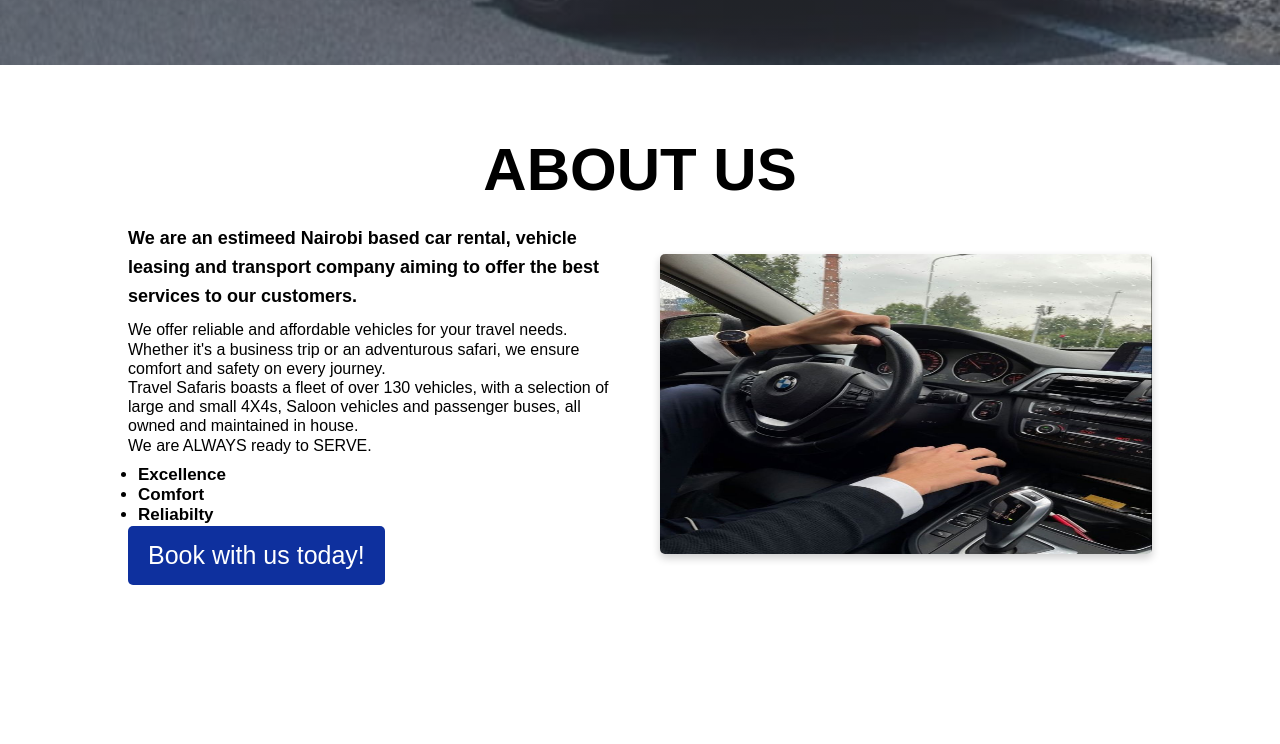
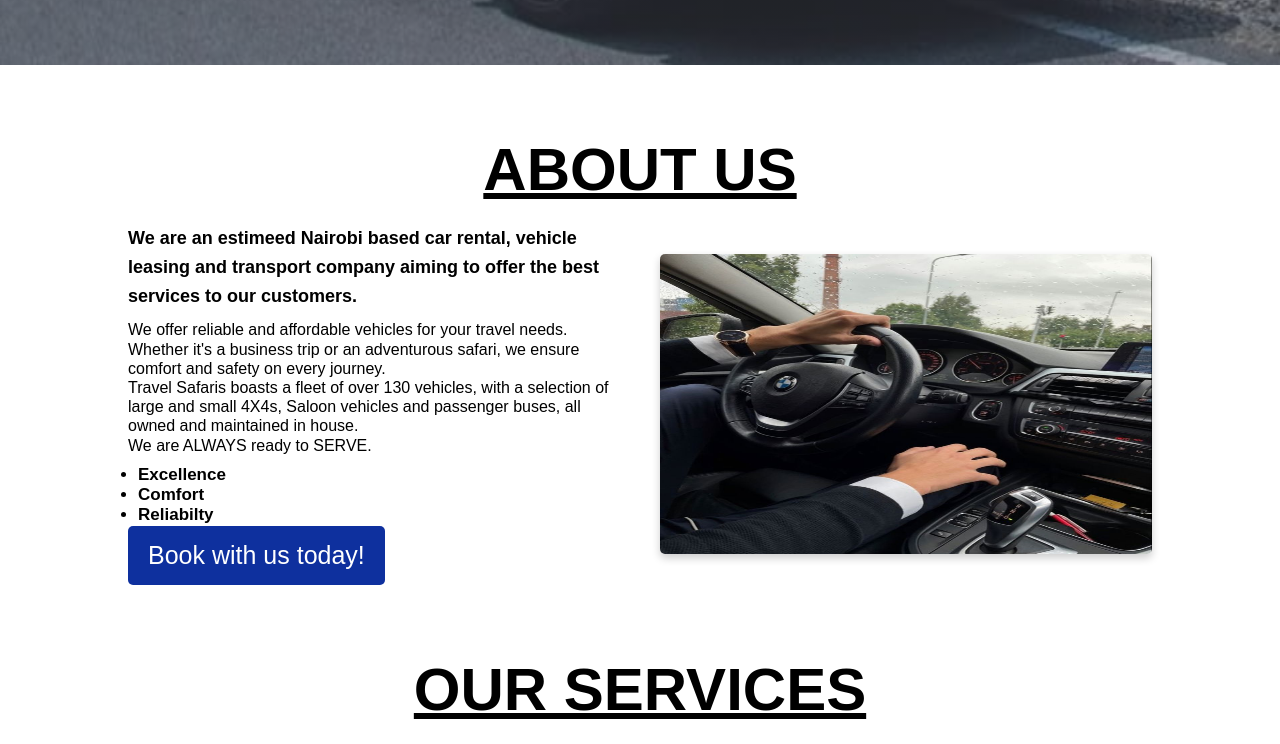
Before and after one commit to Ro-wdy/CarHire, a plain HTML site: page index.html in a window 1280 px wide. Shown: the part 795-1539 px from the top of the page. Before the commit the page ends 1440 px from the top, so only its background shows below. Drawn offline with Linux system fonts and the light colour scheme.

Commit message:
Add files via upload
started writing the Our services section

```diff
--- a/index.html
+++ b/index.html
@@ -60,5 +60,12 @@
         </div>
     </section>
 
+    <section id="Our Services" class="Services">
+        <h2 class="service-heading">OUR SERVICES</h2>
+        <div class="Service-container">
+
+        </div>
+    </section>
+
 </body>
 </html>
--- a/styles.css
+++ b/styles.css
@@ -107,7 +107,7 @@
    font-weight: bold;
    margin: 20px 0;
    text-align: center;
-   text-decoration: none;
+   text-decoration: underline;
    color: #000;
 }
 
@@ -166,3 +166,12 @@
    border-radius: 5px;
    box-shadow: 0 4px 8px rgba(0, 0, 0, 0.2);
 }
+
+.service-heading{
+   font-size: 60px;
+   font-weight: bold;
+   margin: 20px 0;
+   text-align: center;
+   text-decoration: underline;
+   color: #000;
+}
```
